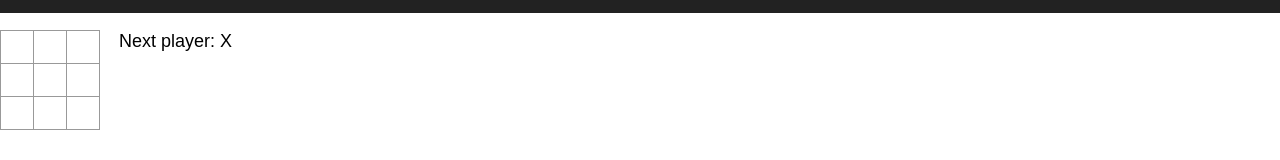
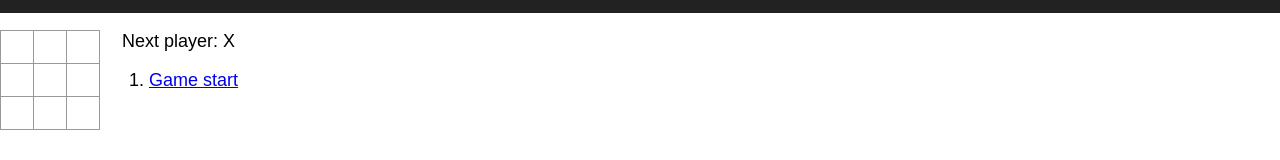
Before and after one commit to shaharyi/react-tic-tac-toe, a React (Create React App) app: page / in a window 1280 px wide. Shown: the part 177-337 px from the top of the page. Built offline with nearby package versions, Linux system fonts and the light colour scheme.

Commit message:
Showing the moves - with warning about keys

```diff
--- a/src/Game.js
+++ b/src/Game.js
@@ -56,6 +56,14 @@ class Game extends React.Component {
     }else{
       status = 'Next player: ' + (this.state.xIsNext ? 'X' : 'O');
     }
+    const moves = history.map((step, move) => {
+      const desc = move ? 'Move #' + move : 'Game start';
+      return (
+        <li>
+          <a href="#" onClick={() => this.jumpTo(move)}>{desc}</a>
+        </li>
+      );
+    });
 
     return (
       <div className="game">
@@ -64,7 +72,7 @@ class Game extends React.Component {
         </div>
         <div className="game-info">
           <div>{ status }</div>
-          <ol>{/* TODO */}</ol>
+          <ol>{ moves }</ol>
         </div>
       </div>
     );
```
